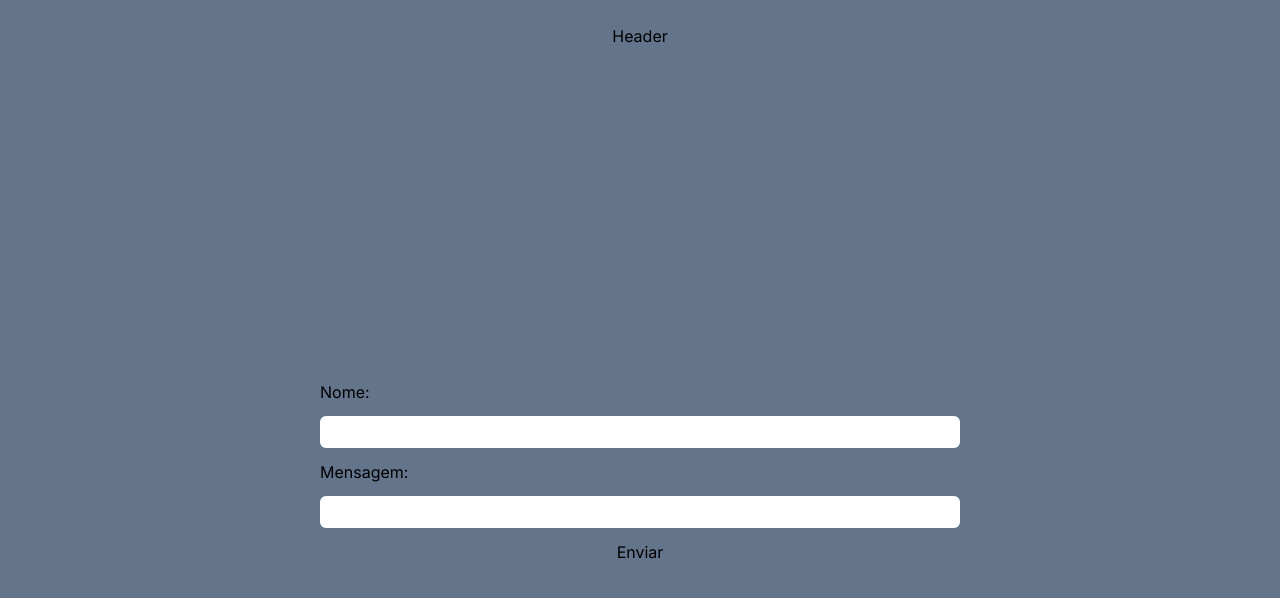
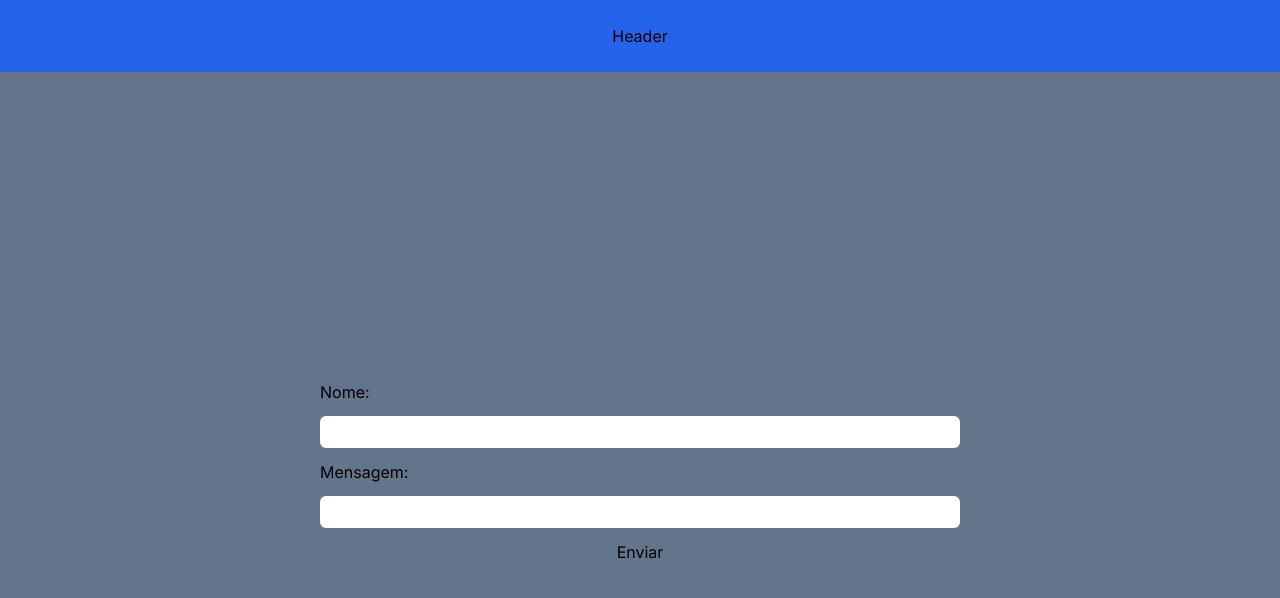
Before and after one commit to yraffic02/next_real_time_socket.io, a Next.js app: page / in a window 1280 px wide. Shown: the top 598 px of the page. Built offline with nearby package versions, Linux system fonts and the light colour scheme; no server answers.

Commit message:
fix: correção de layout

```diff
--- /dev/null
+++ b/src/app/(message)/layout.tsx
@@ -0,0 +1,10 @@
+import { HeaderMessage } from "./messages/components/Header";
+
+export default function MessageLayout ({children}: {children: React.ReactNode}){
+  return(
+    <>
+      <HeaderMessage/>
+      {children}
+    </>
+  )
+}
--- a/src/app/messages/components/Header/index.tsx
+++ b/src/app/(message)/messages/components/Header/index.tsx
@@ -1,6 +1,6 @@
 export const HeaderMessage = () => {
   return (
-    <div className="w-screen flex items-center justify-center p-6">
+    <div className="flex items-center justify-center p-6 bg-green-600">
       <h1>Header</h1>
     </div>
   );
--- a/src/app/components/Header/index.tsx
+++ b/src/app/components/Header/index.tsx
@@ -1,6 +1,6 @@
-export const Header = () => {
+export const HeaderMenu = () => {
   return (
-    <div className="w-screen flex items-center justify-center p-6">
+    <div className="flex items-center justify-center p-6 bg-blue-600">
       <h1>Header</h1>
     </div>
   );
--- a/src/app/layout.tsx
+++ b/src/app/layout.tsx
@@ -1,7 +1,7 @@
 import type { Metadata } from 'next'
 import { Inter } from 'next/font/google'
+import { HeaderMenu } from './components/Header'
 import './globals.css'
-import { Header } from './components/Header'
 
 const inter = Inter({ subsets: ['latin'] })
 
@@ -18,7 +18,7 @@ export default function RootLayout({
   return (
     <html lang="pt-BR">
       <body className={inter.className}>
-        <Header />
+        <HeaderMenu />
         {children}
         </body>
     </html>
--- a/src/app/messages/layout.tsx
+++ /dev/null
@@ -1,18 +0,0 @@
-import type { Metadata } from "next";
-import { HeaderMessage } from "./components/Header";
-
-
-export const metadata: Metadata = {
-  title: "E-pedidos Cardapio",
-  description:
-    "E-pedidos é um aplicativo que oferece uma solução completa para administração, cardápio e agilidade em pedidos de alimentos e bebidas.ss",
-};
-
-export default function Layout({ children }: { children: React.ReactNode }) {
-  return (
-    <>
-      <HeaderMessage />
-      {children}
-    </>
-  );
-}
```
Also changed, not shown: src/app/(message)/messages/components/List/index.tsx (added), src/app/(message)/messages/page.tsx (renamed from src/app/messages/page.tsx).
